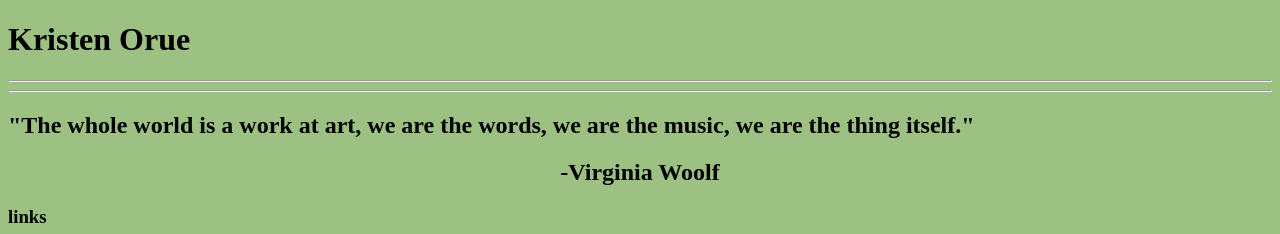
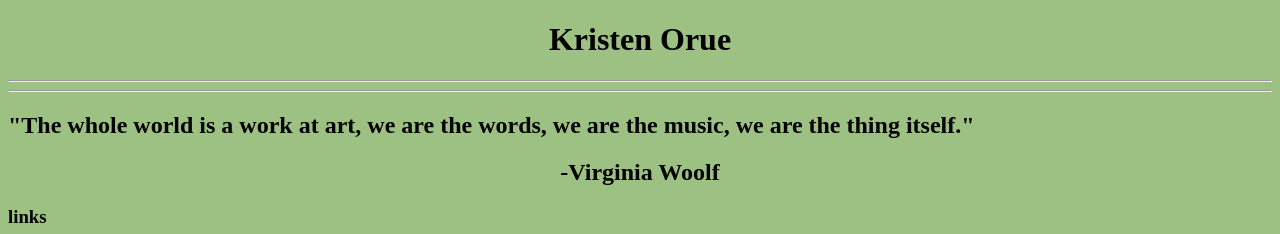
Before and after one commit to KristenOrue/KristenOrue.github.io, a plain HTML site: page index.html in a window 1280 px wide. Shown: the top 234 px of the page. Drawn offline with Linux system fonts and the light colour scheme.

Commit message:
Fixing centered name

```diff
--- a/index.html
+++ b/index.html
@@ -8,7 +8,7 @@
 
 <body id="home">
 
-<h1 width="1000"<center>Kristen Orue</center></h1>
+<h1><center>Kristen Orue</center></h1>
 <hr>
 <hr>
 <h2> "The whole world is a work at art, we are the words, we are the music, we are the thing itself."
```
